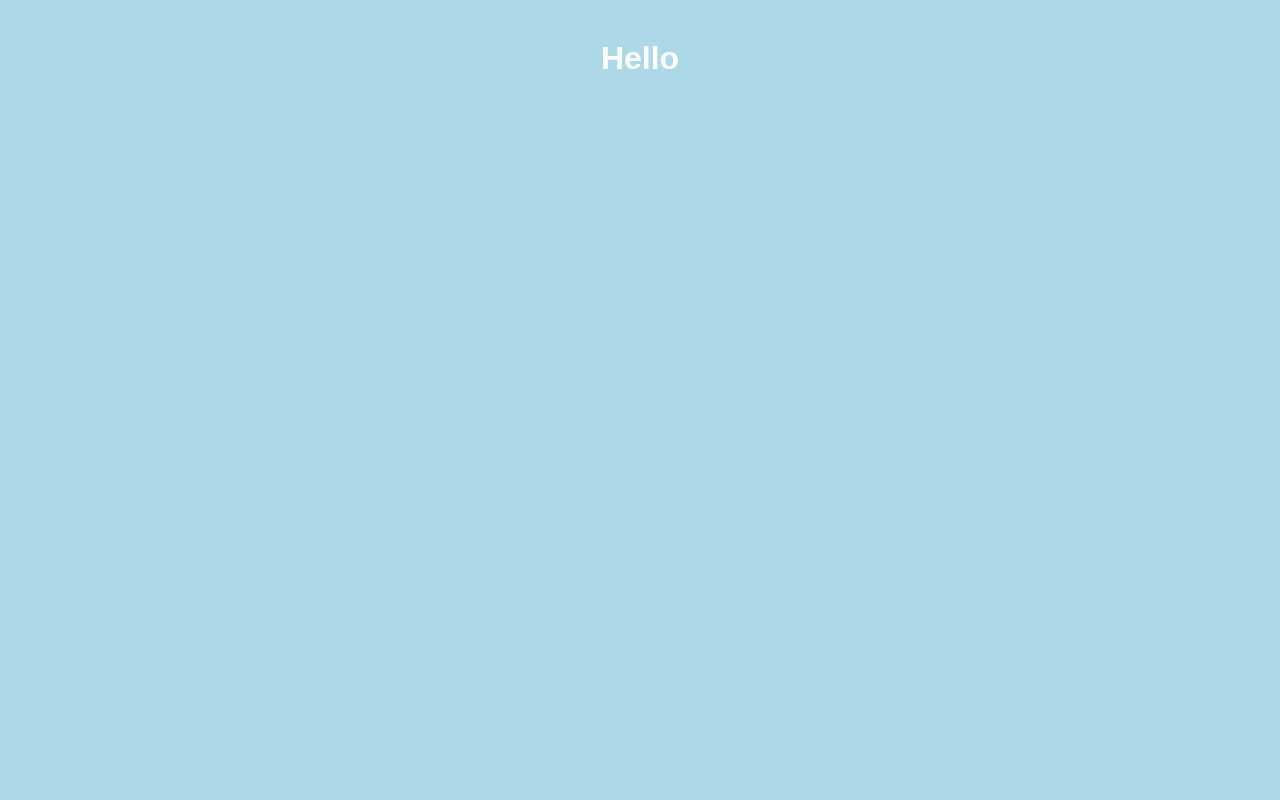
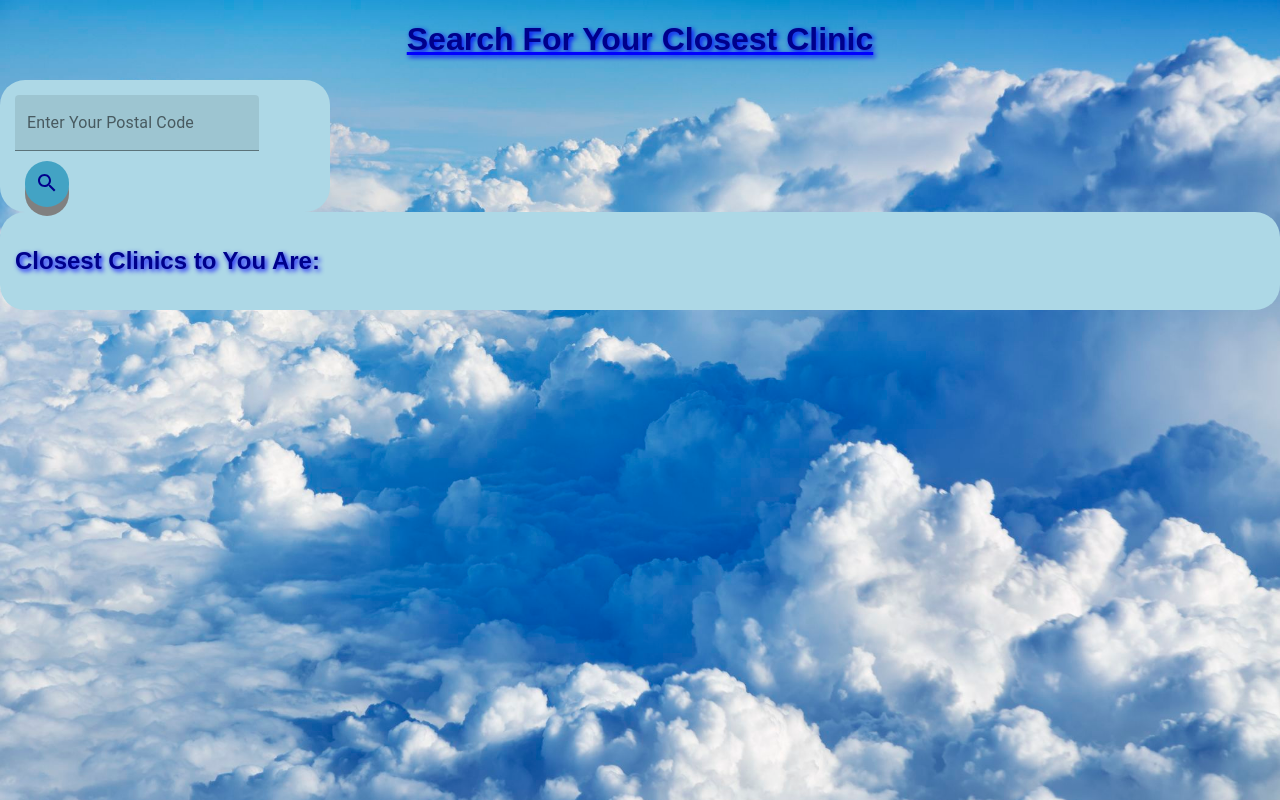
Before and after one commit to khizr/AppointmentSystem, a React (Create React App) app in the folder team05-reactapp/: page /Map in a window 1280 px wide. Built offline with nearby package versions, Linux system fonts and the light colour scheme.

Commit message:
some intial work on maps page

```diff
--- a/team05-reactapp/src/react components/Map/index.js
+++ b/team05-reactapp/src/react components/Map/index.js
@@ -1,10 +1,26 @@
 import React from "react";
+import Button from "@material-ui/core/Button";
+import TextField from '@material-ui/core/TextField';
+import SearchIcon from '@material-ui/icons/Search';
+
+import "./styles.css";
 
 /* Component for the Map page */
 class Map extends React.Component {
     render() {
       return (
-        <h1>Hello</h1>
+        <div className="home__bg center">
+          <h1>Search For Your Closest Clinic</h1>
+          <div id= "round-container">
+            <TextField id="filled-basic" label="Enter Your Postal Code" variant="filled"  />
+            <button style={{ borderRadius: 50}} className="button">
+                <SearchIcon />
+            </button>
+          </div>
+          <div id = "round-container2">
+            <h2>Closest Clinics to You Are:</h2>
+          </div>
+        </div>
       );
     }
   }
--- /dev/null
+++ b/team05-reactapp/src/react components/Map/styles.css
@@ -0,0 +1,67 @@
+/* Styles for the Map React component */
+
+  h1 {
+    font-size: xx-large;
+    color: darkblue;
+    text-align: center;
+    text-decoration: blue underline;
+    text-shadow: 2px 2px 5px blue;
+  }
+
+  h2 {
+    color: darkblue;
+    text-align: left;
+    text-shadow: 2px 2px 5px blue;
+  }
+
+  .home__bg {
+    background-size: cover;
+    width: 100%;
+    height: 100%;
+    background-image: url("./background.jpg");
+  }
+
+  #round-container {
+    border-radius: 25px;
+    background:lightblue;
+    padding: 15px;
+    width: 300px;
+    height: auto;
+    text-align: left;
+    /* border: 15px solid green;   */
+  }
+
+  #round-container2 {
+    border-radius: 25px;
+    background:lightblue;
+    padding: 15px;
+    width: auto;
+    height: auto;
+    text-align: left;
+    /* border: 15px solid green;   */
+  }
+
+
+
+  .button {
+    display: inline-block;
+    padding: 10px 10px;
+    margin-left: 30px;
+    font-size: 10px;
+    cursor: progress;
+    text-align: center;
+    outline: none;
+    color: darkblue;
+    background-color: rgb(67, 163, 196);
+    border: none;
+    border-radius: 50;
+    box-shadow: 0 9px grey;
+  }
+
+  .button:hover {background-color:darkcyan}
+
+  .button:active {
+    background-color: darkcyan;
+    box-shadow: 0 5px #666;
+    transform: translateY(4px);
+  }
```
Also changed, not shown: team05-reactapp/src/react components/Map/background.jpg (added), 1 other file (tests, documents, lock files or other folders).
